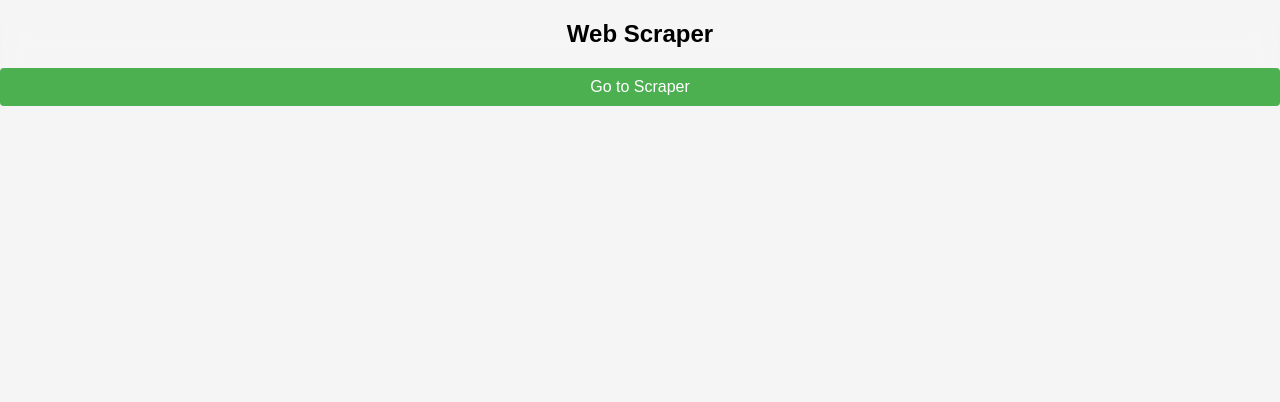
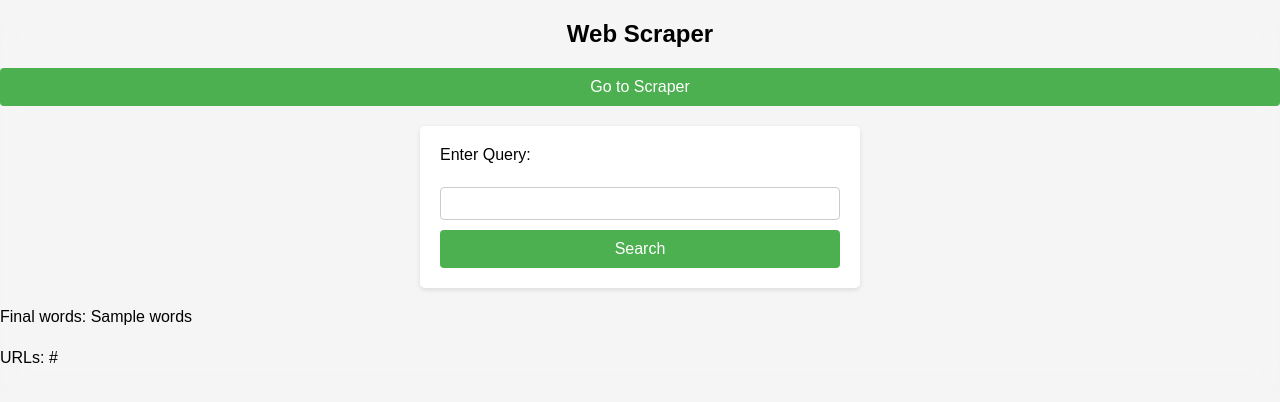
Before and after one commit to Meet1903/WebTrek-The-Search-Engine, a Flask app: template templates/index.html in a window 1280 px wide. Shown: the top 402 px of the page. Run offline with Flask 3, Linux system fonts and the light colour scheme; the template is opened without the code that fills it: most values are stand-ins (such as "Sample title", 1, 10 or a date in 2020).

Commit message:
Basic search & result without CSS

```diff
--- a/templates/index.html
+++ b/templates/index.html
@@ -8,5 +8,12 @@
 
     <h2>Web Scraper</h2>
     <a href="{{ url_for('scrapper') }}"><button>Go to Scraper</button></a>
+    <form id="search-bar" method="post">
+        <label for="query">Enter Query:</label><br>
+        <input type="text" id="query" name="query" required><br>
+        <button type="submit" id="search">Search</button>
+    </form>
+    <label for="words">Final words: {{words}}</label><br>
+    <label for="data">URLs: {{urls}}</label><br>
 </body>
 </html>
```
